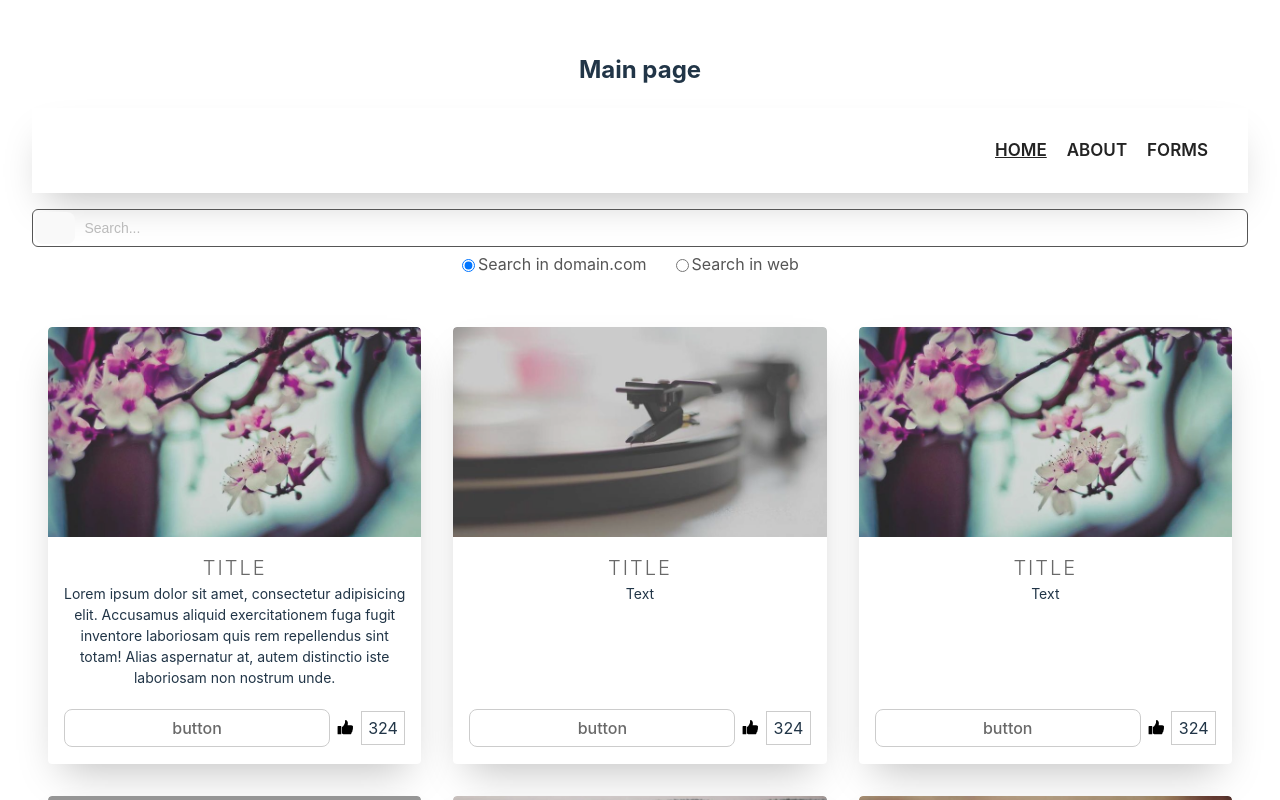
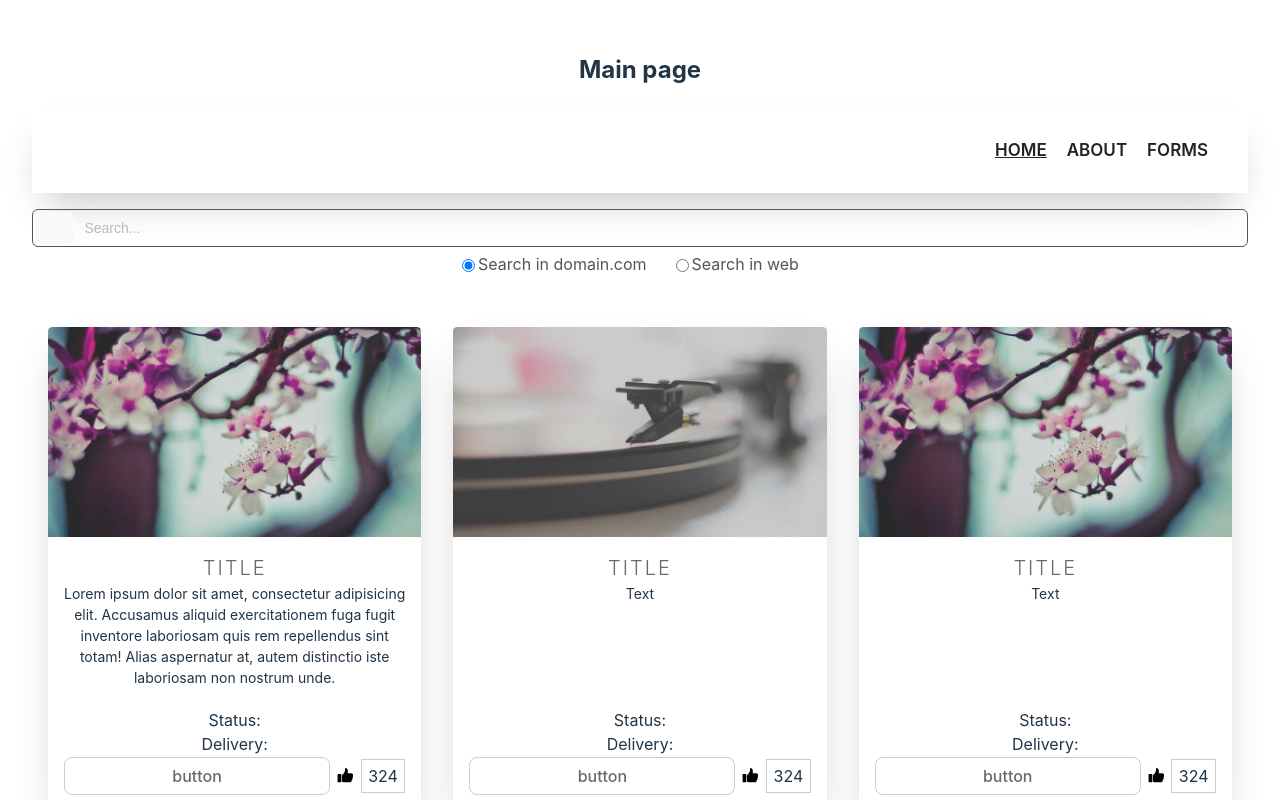
Before and after one commit to vzanimonets/React2023Q1, a React (Vite) app: page / in a window 1280 px wide. Shown: the top 800 px of the page. Built offline with nearby package versions, Linux system fonts and the light colour scheme; grey boxes are pictures that could not be loaded.

Commit message:
feat: change item component for displaying nwe data structure

```diff
--- a/src/components/Item/Item.tsx
+++ b/src/components/Item/Item.tsx
@@ -6,9 +6,13 @@ type ItemPropsType = {
   title: string;
   text: string;
   image: string;
+  status: string;
+  radio: string;
 };
-
-const Item = ({ title, text, image }: ItemPropsType) => {
+/*
+TODO: fix styles
+ */
+const Item = ({ title, text, image, status, radio }: ItemPropsType) => {
   const bgStyle = {
     backgroundImage: `url(${image})`,
   };
@@ -18,6 +22,14 @@ const Item = ({ title, text, image }: ItemPropsType) => {
       <div className={styles.card__content}>
         <div className={styles.card__title}>{title}</div>
         <div className={styles.card__text}>{text}</div>
+        <div>
+          <label>Status:</label>
+          <i>{status}</i>
+        </div>
+        <div>
+          <label>Delivery:</label>
+          <i>{radio}</i>
+        </div>
         <div className={styles.card__btns}>
           <button className={styles.btn}>Button</button>
           <LikeBtn className={styles.icon__like} />
```
